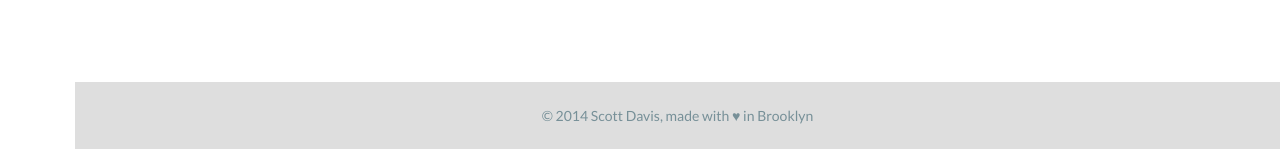
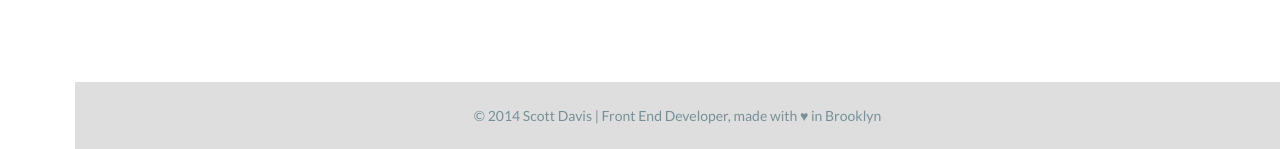
Before and after one commit to scttdavs/scttdavs.github.io, a Jekyll site: the page built from index.html, in a window 1280 px wide. Shown: the part 2013-2162 px from the top of the page. Built offline with Jekyll 4.4.1, drawn with Linux system fonts in a browser that asks for light colours.

Commit message:
fix title

```diff
--- a/_config.yml
+++ b/_config.yml
@@ -6,10 +6,10 @@
 # 'jekyll serve'. If you change this file, please restart the server process.
 
 # Site settings
-title: Scott Davis
+title: Scott Davis | Front End Developer
 email: sc@ttdavis.com
 description: > # this means to ignore newlines until "baseurl:"
-  Developer / Designer
+  Front End Developer / Person
 baseurl: "" # the subpath of your site, e.g. /blog
 url: "http://sco.ttdavis.com" # the base hostname & protocol for your site
 twitter_username: scttdavs
--- a/_includes/head.html
+++ b/_includes/head.html
@@ -2,7 +2,7 @@
   <meta charset="utf-8">
   <meta http-equiv="X-UA-Compatible" content="IE=edge">
 
-  <title>{% if page.title %}{{ page.title }}{% else %}{{ site.title }}{% endif %}</title>
+  <title>{% if page.title and page.titleIgnore != true %}{{ page.title }} | Scott Davis{% else %}{{ site.title }}{% endif %}</title>
   <meta name="description" content="{% if page.excerpt %}{{ page.excerpt | strip_html | strip_newlines | truncate: 160 }}{% else %}{{ site.description }}{% endif %}">
 
   <meta content='width=device-width, initial-scale=1.0, maximum-scale=1' name='viewport'>
--- a/index.html
+++ b/index.html
@@ -1,6 +1,7 @@
 ---
 layout: default
 title: Writing
+titleIgnore: true
 ---
 
 <div class="blog-page">
```
